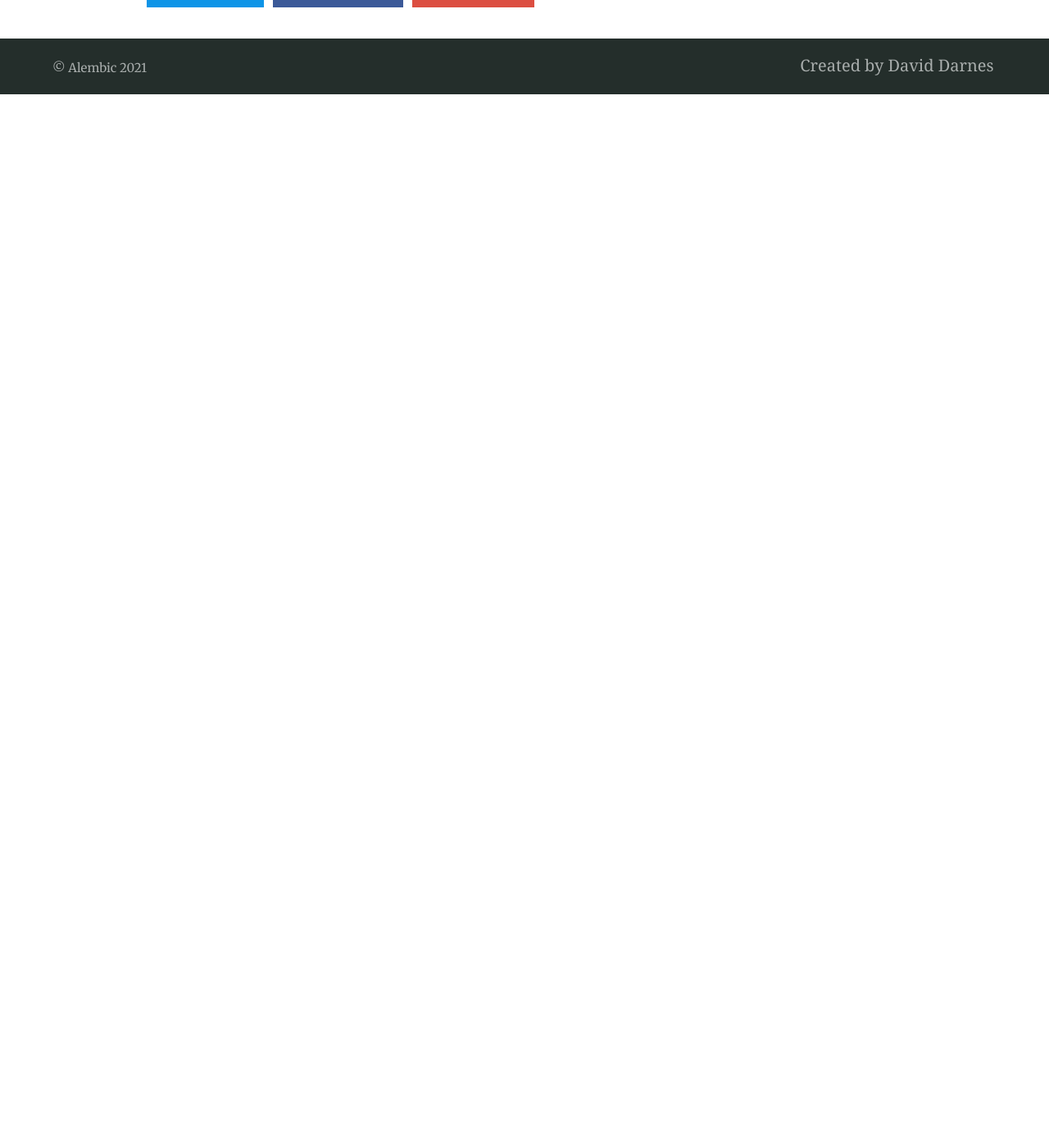
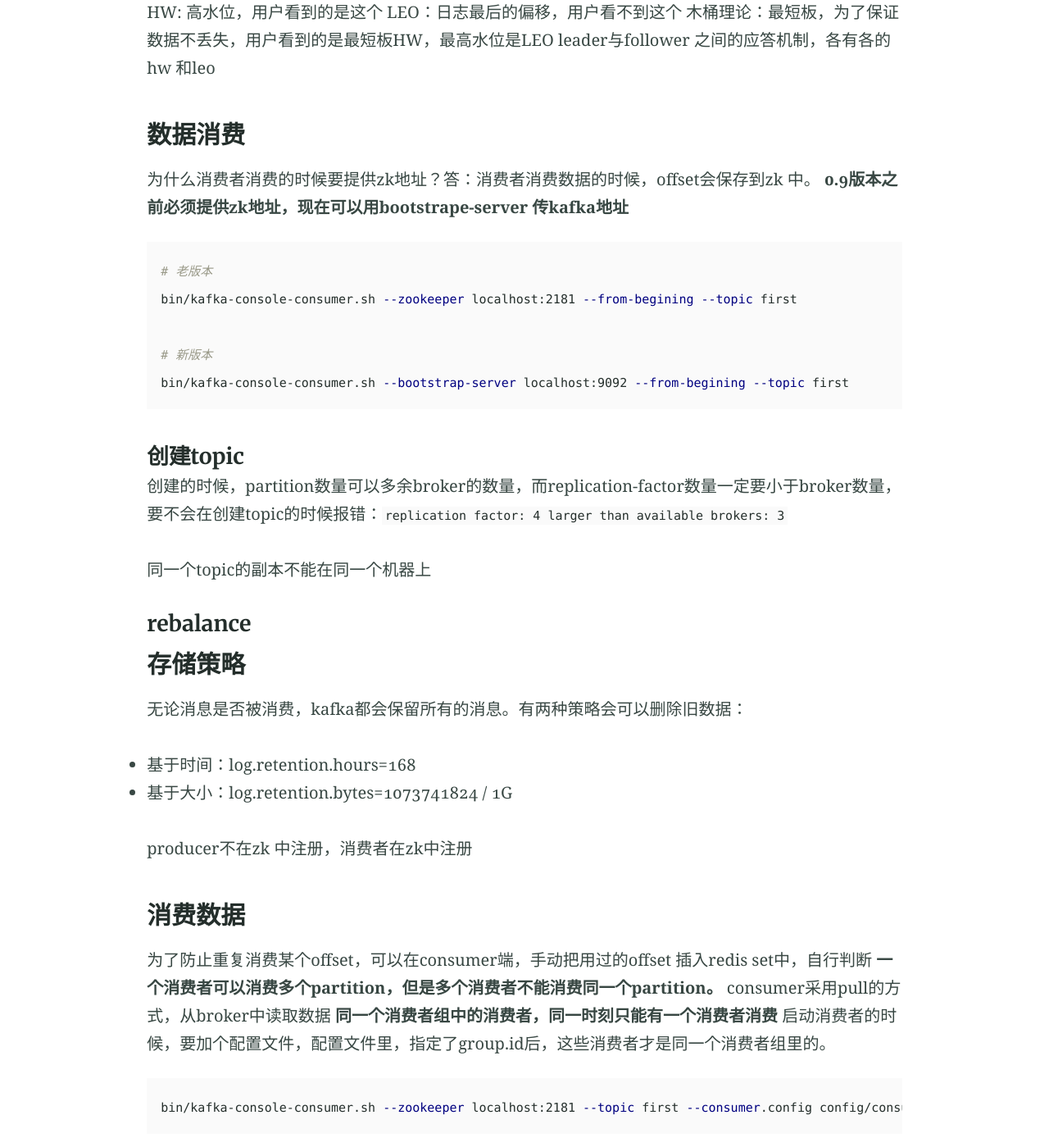
Before and after one commit to wudixm/wudixm.github.io, a Jekyll site: the page built from _posts/2021-06-30-kafka.md, in a window 1280 px wide and 1400 px high, scrolled down 6254 px. Shown: the whole window at 82% size. Built offline with Jekyll 4.4.1, drawn with Linux system fonts in a browser that asks for light colours; our own code applies the rules of GitHub Pages for plain Markdown files; before the commit the page ends 6369 px from its top, so only the background shows below that; some of the changed text lies outside the part shown.

Commit message:
modify kafka and add red black tree

````diff
--- a/_posts/2021-06-30-kafka.md
+++ b/_posts/2021-06-30-kafka.md
@@ -161,3 +161,52 @@ Keys are used to determine the partition within a log to which a message get's a
 See: http://kafka.apache.org/intro#intro_topics and http://kafka.apache.org/intro#intro_producers
 
 In general the key and/or value can be null, too. If the key is null a random partition will the selected. If the value is null it can have special "delete" semantics in case you enable log-compaction instead of log-retention policy for a topic (http://kafka.apache.org/documentation#compaction).
+
+#### High Watermark 与Log End Offset
+
+HW: 高水位，用户看到的是这个
+LEO：日志最后的偏移，用户看不到这个
+木桶理论：最短板，为了保证数据不丢失，用户看到的是最短板HW，最高水位是LEO
+leader与follower 之间的应答机制，各有各的hw 和leo
+
+### 数据消费
+
+为什么消费者消费的时候要提供zk地址？答：消费者消费数据的时候，offset会保存到zk 中。
+**0.9版本之前必须提供zk地址，现在可以用bootstrape-server 传kafka地址**
+
+```sh
+# 老版本
+bin/kafka-console-consumer.sh --zookeeper localhost:2181 --from-begining --topic first
+
+# 新版本
+bin/kafka-console-consumer.sh --bootstrap-server localhost:9092 --from-begining --topic first
+```
+
+#### 创建topic
+
+创建的时候，partition数量可以多余broker的数量，而replication-factor数量一定要小于broker数量，要不会在创建topic的时候报错：`replication factor: 4 larger than available brokers: 3`
+
+同一个topic的副本不能在同一个机器上
+
+#### rebalance
+
+
+### 存储策略
+
+无论消息是否被消费，kafka都会保留所有的消息。有两种策略会可以删除旧数据：
+- 基于时间：log.retention.hours=168
+- 基于大小：log.retention.bytes=1073741824  / 1G
+
+producer不在zk 中注册，消费者在zk中注册
+
+### 消费数据
+
+为了防止重复消费某个offset，可以在consumer端，手动把用过的offset 插入redis set中，自行判断
+**一个消费者可以消费多个partition，但是多个消费者不能消费同一个partition。**
+consumer采用pull的方式，从broker中读取数据
+**同一个消费者组中的消费者，同一时刻只能有一个消费者消费**
+启动消费者的时候，要加个配置文件，配置文件里，指定了group.id后，这些消费者才是同一个消费者组里的。
+
+```sh
+bin/kafka-console-consumer.sh --zookeeper localhost:2181 --topic first --consumer.config config/consumer.properties
+```
````
Also changed, not shown: _posts/2021-07-08-red-black-tree.md (added, +114 -0 lines).
